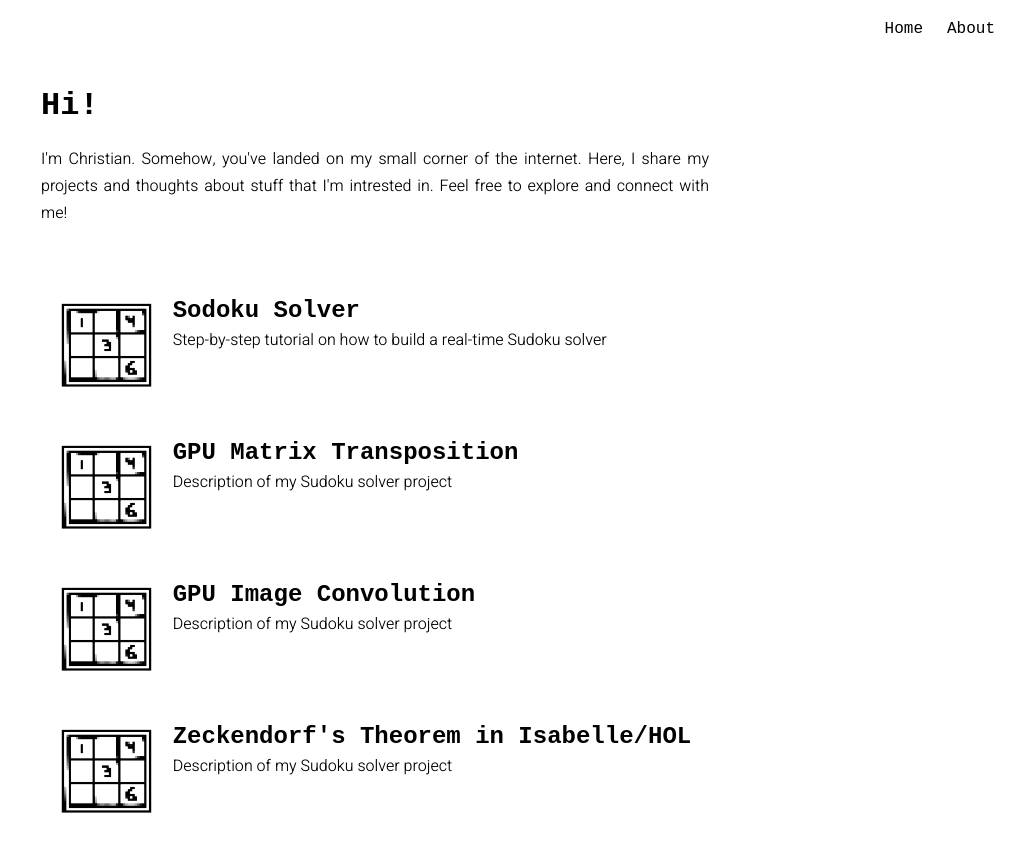
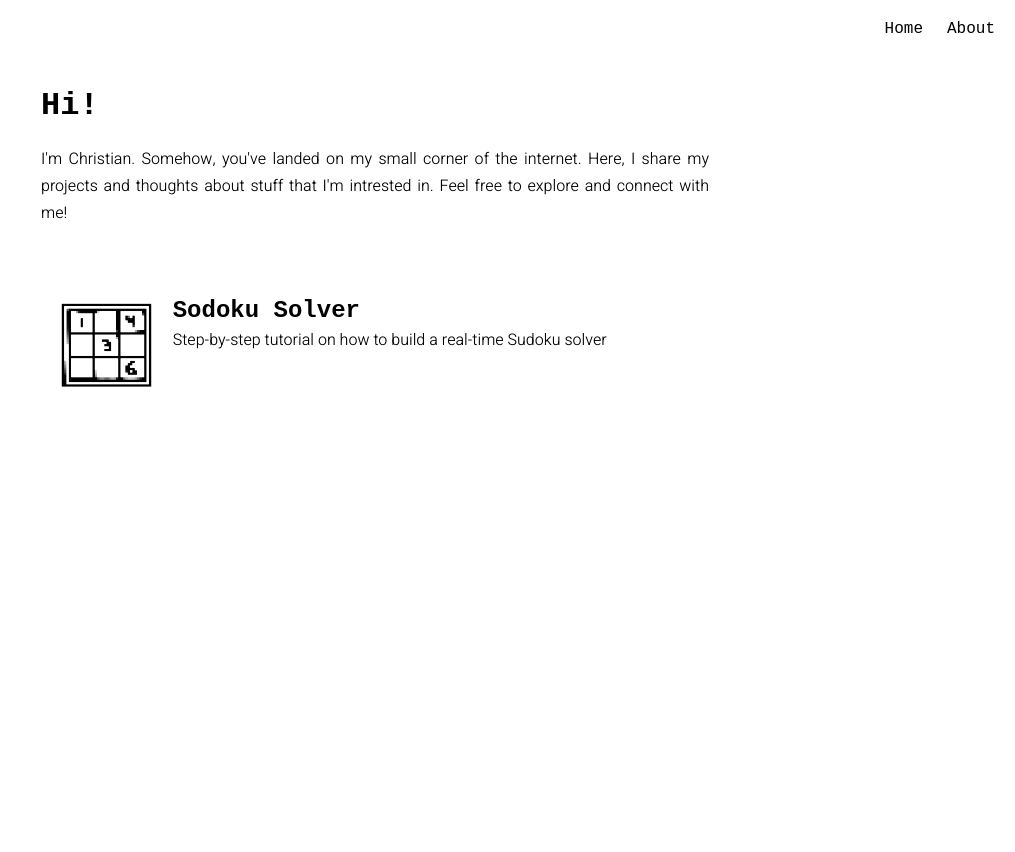
Before and after one commit to chrisdalvit/chrisdalvit.github.io, a SvelteKit app: page / in a window 1280 px wide. Shown: the top 852 px of the page, without its empty margins (265-1280 px from the left). After the commit the page ends 800 px from the top, so only its background shows below. Built offline with nearby package versions, Linux system fonts and the light colour scheme; a web font is replaced by a local one.

Commit message:
releas v0.1

```diff
--- a/src/routes/+page.svelte
+++ b/src/routes/+page.svelte
@@ -13,24 +13,6 @@
         <ArticleTile article={{
             title: "Sodoku Solver",
             description: "Step-by-step tutorial on how to build a real-time Sudoku solver",
-            image: "sudoku_solver/tile.png",
-            url: "/sudoku-solver"
-        }} />
-        <ArticleTile article={{
-            title: "GPU Matrix Transposition",
-            description: "Description of my Sudoku solver project",
-            image: "sudoku_solver/tile.png",
-            url: "/sudoku-solver"
-        }} />
-        <ArticleTile article={{
-            title: "GPU Image Convolution",
-            description: "Description of my Sudoku solver project",
-            image: "sudoku_solver/tile.png",
-            url: "/sudoku-solver"
-        }} />
-        <ArticleTile article={{
-            title: "Zeckendorf's Theorem in Isabelle/HOL",
-            description: "Description of my Sudoku solver project",
             image: "sudoku_solver/tile.png",
             url: "/sudoku-solver"
         }} />
```
Also changed, not shown: static/sudoku_solver/douglas_peucker_demo.gif (deleted).
